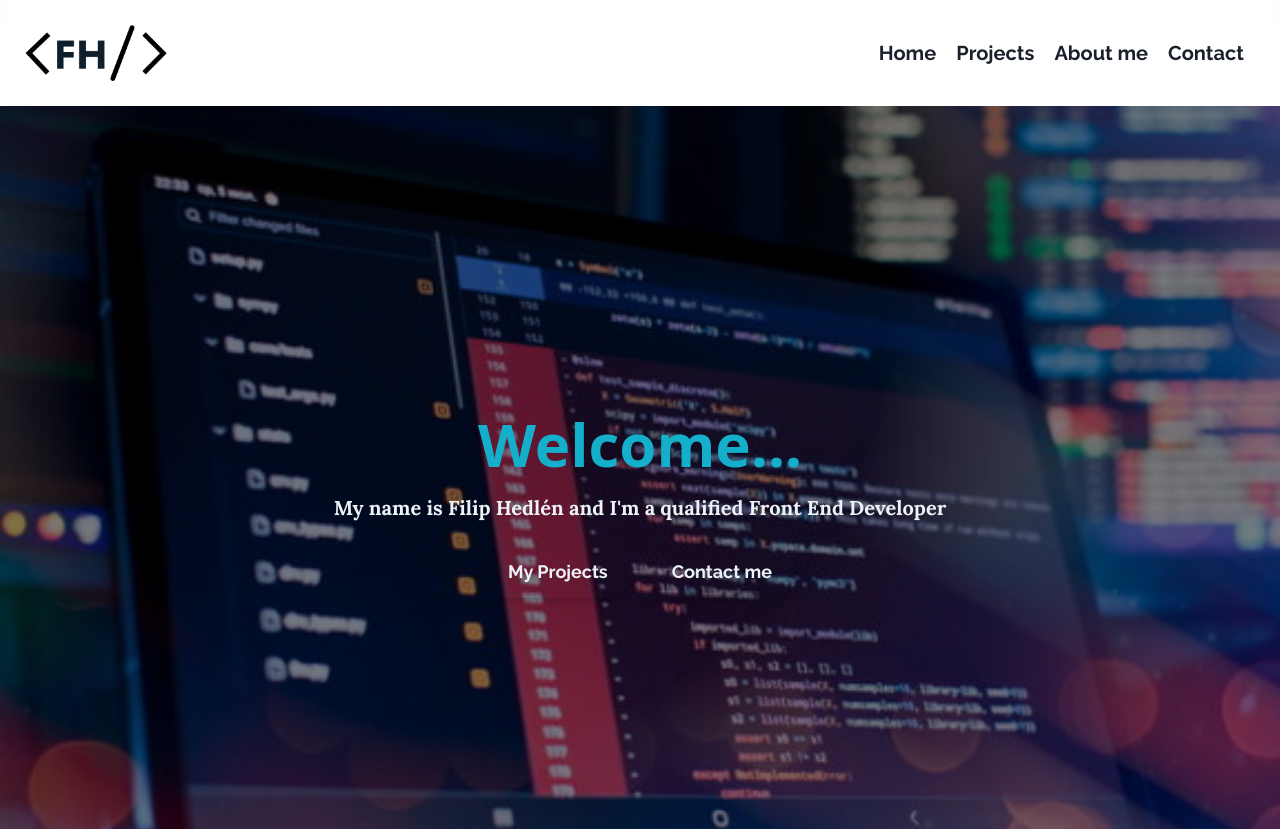
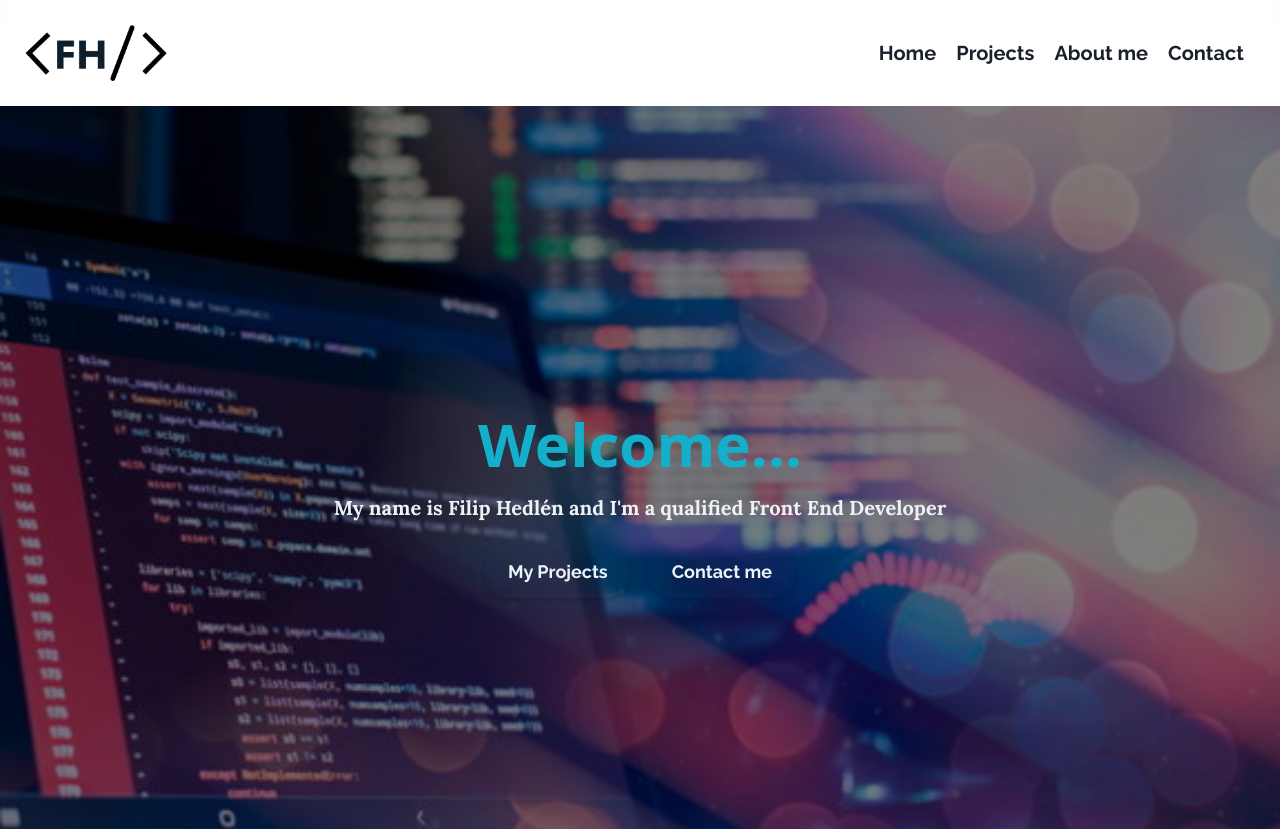
Before and after one commit to FilipHedlen/Portfolio-new, a React (Vite) app in the folder Portfolio-new/: page / in a window 1280 px wide. Shown: the top 829 px of the page. Built offline with nearby package versions, Linux system fonts and the light colour scheme.

Commit message:
Small styling changes to hero sections bg, focus on smaller screens

```diff
--- a/Portfolio-new/src/components/Hero/HeroSection.tsx
+++ b/Portfolio-new/src/components/Hero/HeroSection.tsx
@@ -2,7 +2,7 @@ import { Link } from 'react-router-dom';
 
 export const HeroSection = () => {
   return (
-    <section className="relative min-h-screen flex flex-col items-center justify-center px-6 lg:px-16 z-10 bg-frontend-bg bg-origin-border bg-cover transition-all duration-500 dark:brightness-75 brightness-100">
+    <section className="relative min-h-screen flex flex-col items-center justify-center px-6 lg:px-16 z-10 bg-frontend-bg bg-cover bg-center sm:bg-bottom lg:bg-center transition-all duration-500 dark:brightness-75 brightness-100">
       <div className="absolute inset-0 bg-black bg-opacity-50 dark:bg-opacity-70 z-0"></div>
 
       <div className="relative z-10 text-center">
```
